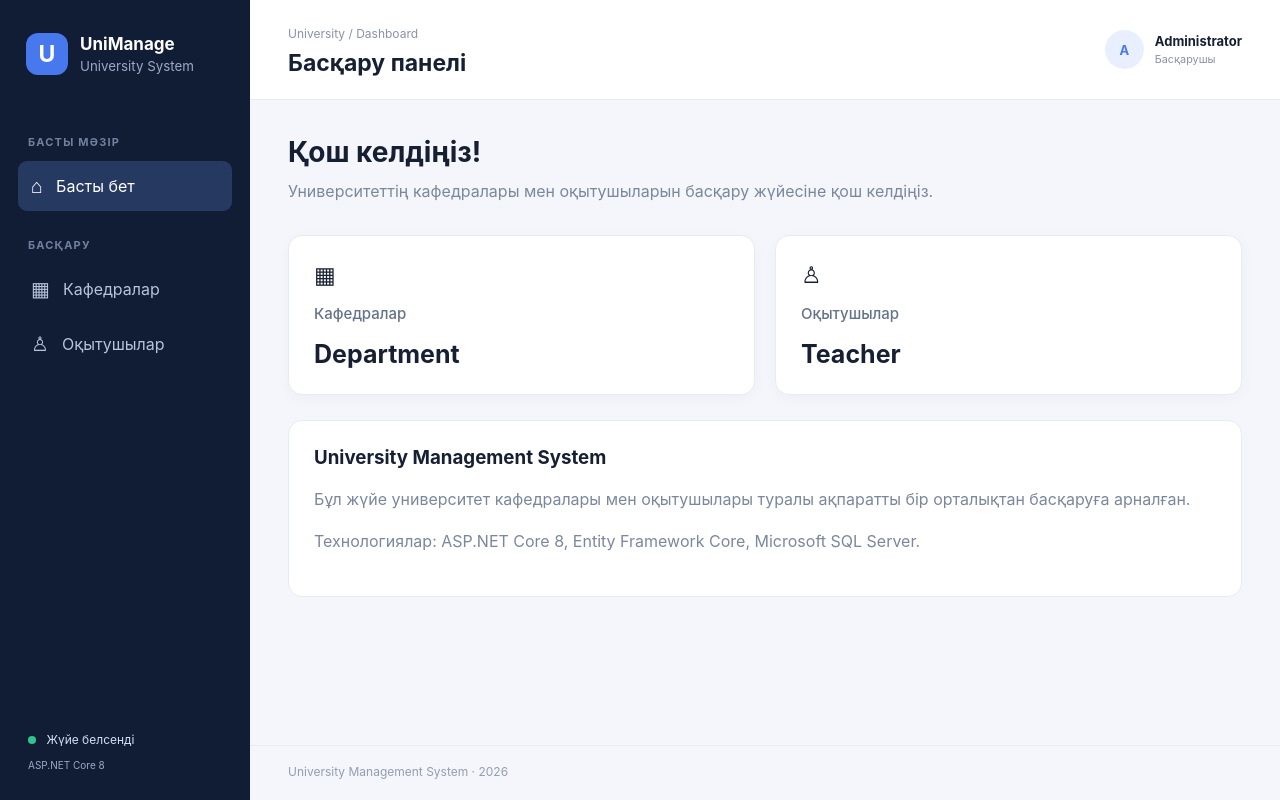
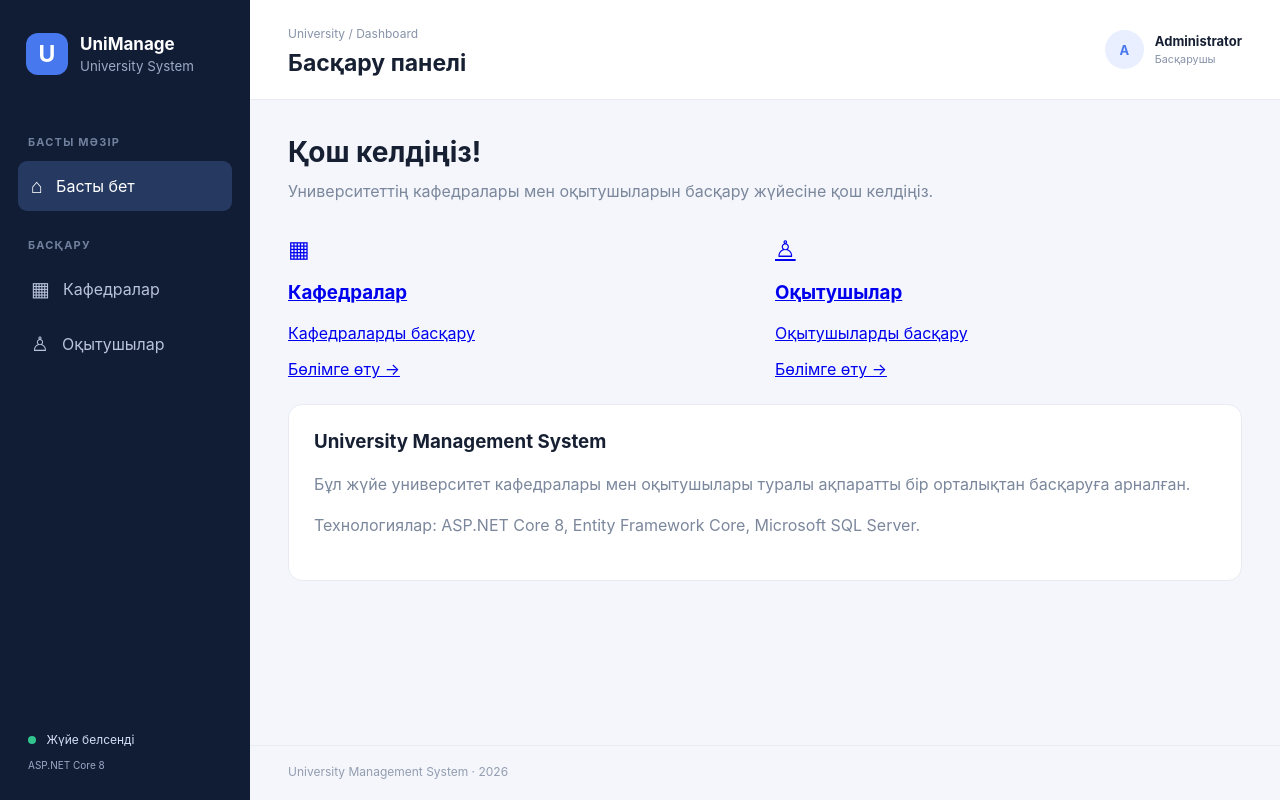
Before and after one commit to Baxa2367/UniversityDbApp, an ASP.NET Core app: page / in a window 1280 px wide. Run offline with ASP.NET Core 8, Linux system fonts and the light colour scheme; the project's own start-up code is not run, and a stand-in starts its controllers and pages.

Commit message:
Revise dashboard card text for departments and teachers
Updated text in the dashboard cards for departments and teachers.

```diff
--- a/Views/Home/Index.cshtml
+++ b/Views/Home/Index.cshtml
@@ -11,19 +11,27 @@
     </p>
 </div>
 
+
 <div class="stats">
-    <div class="stat-card">
+    <a asp-controller="Departments"
+       asp-action="Index"
+       class="dashboard-card">
         <div class="stat-icon">▦</div>
         <h3>Кафедралар</h3>
-        <p>Department</p>
-    </div>
+        <p>Кафедраларды басқару</p>
+        <span>Бөлімге өту →</span>
+    </a>
 
-    <div class="stat-card">
+    <a asp-controller="Teachers"
+       asp-action="Index"
+       class="dashboard-card">
         <div class="stat-icon">♙</div>
         <h3>Оқытушылар</h3>
-        <p>Teacher</p>
-    </div>
+        <p>Оқытушыларды басқару</p>
+        <span>Бөлімге өту →</span>
+    </a>
 </div>
+
 
 <div class="info-panel">
     <h3>University Management System</h3>
```
